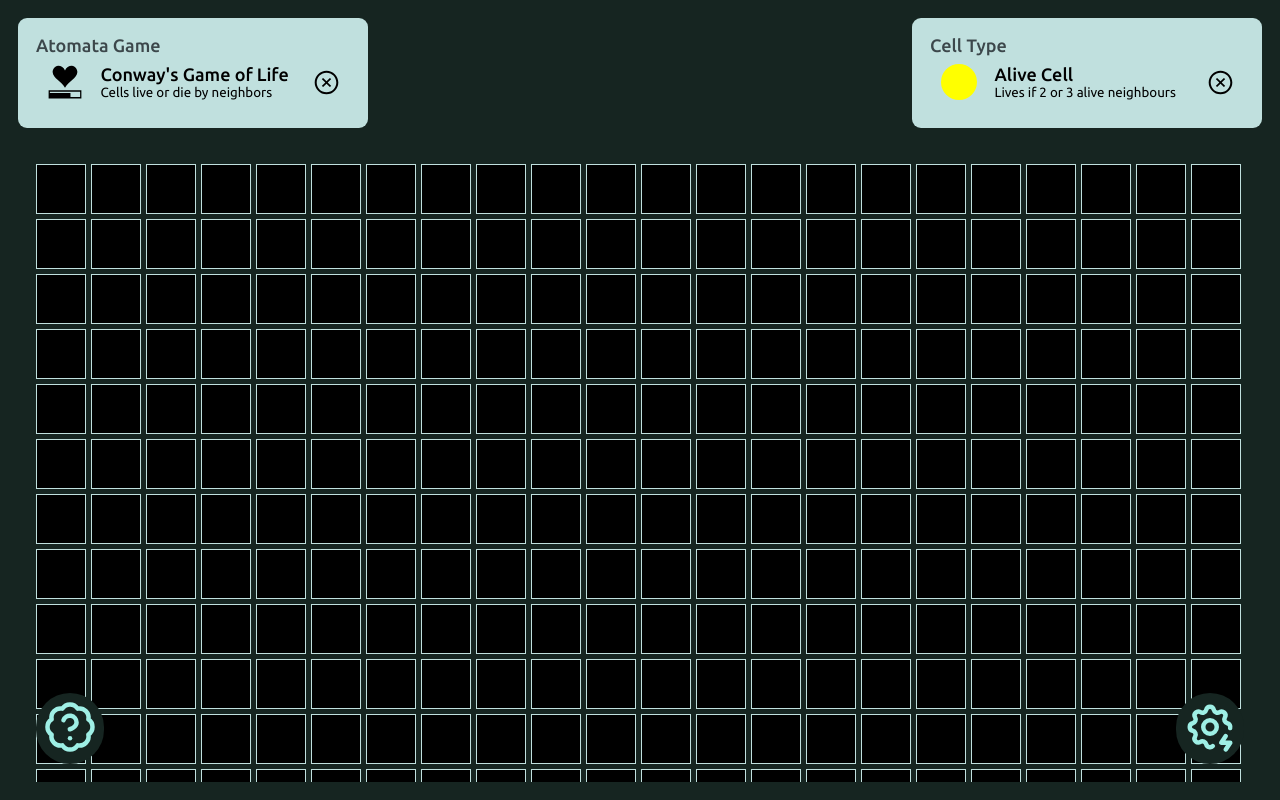
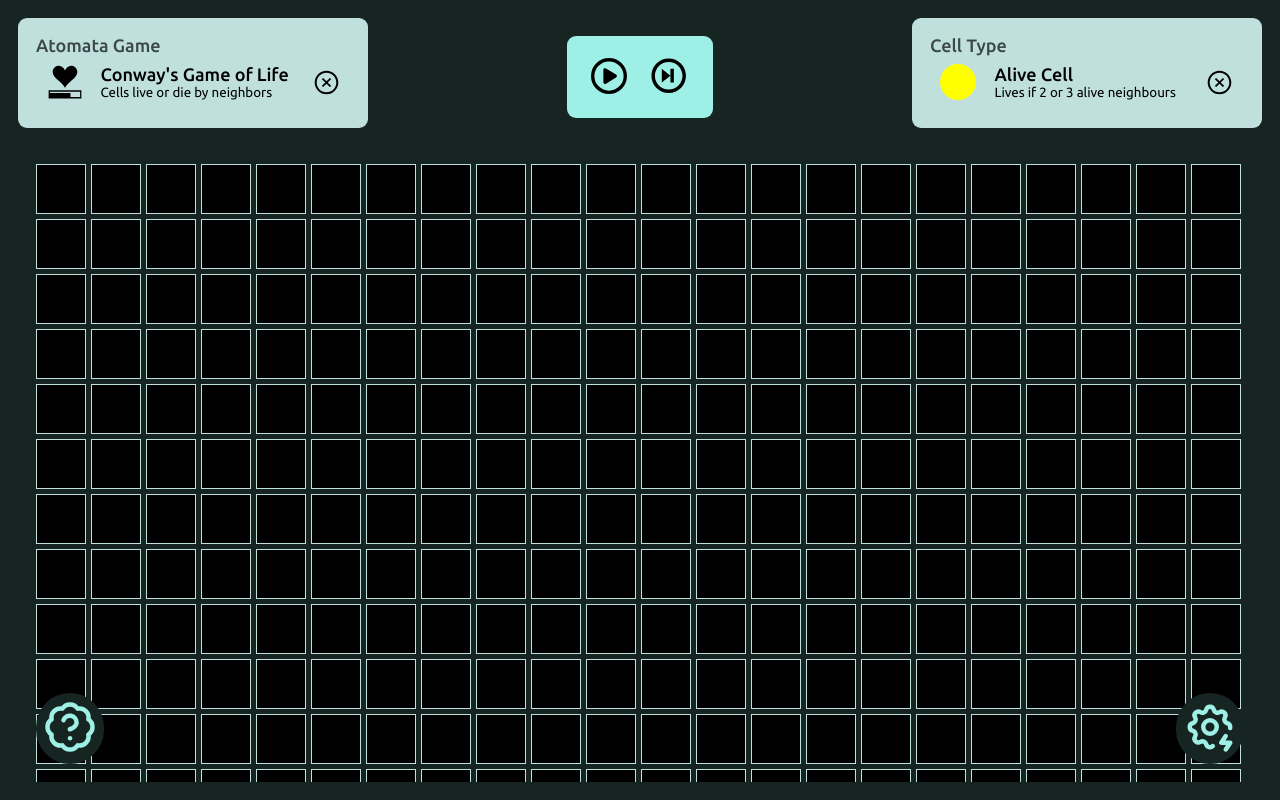
Before and after one commit to deepmind32/automata-world, a React (Vite) app: page / in a window 1280 px wide. Built offline with nearby package versions, Linux system fonts and the light colour scheme.

Commit message:
creates generation step logic

```diff
--- a/src/_components/grid/grid.jsx
+++ b/src/_components/grid/grid.jsx
@@ -3,6 +3,7 @@ import React, { useEffect, useState } from "react";
 
 export default function Grid({
 	compute_next_generation,
+	time_step = 0,
 	cells,
 	default_cell,
 	current_create_cell,
@@ -21,6 +22,12 @@ export default function Grid({
 				.map((_) => Array(size).fill(default_cell))
 		);
 	}, [default_cell, size]);
+
+	useEffect(() => {
+		if (time_step > 0) {
+			set_grid(compute_next_generation(grid));
+		}
+	}, [time_step]);
 
 	const handle_cell_clicked = (i, j) => {
 		set_grid((prev) => {
--- /dev/null
+++ b/src/_utils/compute-next-generation/brian-brain.js
@@ -0,0 +1,7 @@
+export default function compute_next_generation(grid) {
+	const updated_grid = [...grid];
+	updated_grid[0][0] = updated_grid[0][1];
+	updated_grid[0][1] = grid[0][0];
+
+	return updated_grid;
+}
--- /dev/null
+++ b/src/_utils/compute-next-generation/conway-game-of-life.js
@@ -0,0 +1,13 @@
+function copy_grid(grid) {
+	return JSON.parse(JSON.stringify(grid));
+}
+
+export default function compute_next_generation(grid) {
+	const updated_grid = copy_grid(grid);
+
+	const temp = grid[0][0];
+	updated_grid[0][0] = updated_grid[0][1];
+	updated_grid[0][1] = grid[0][0];
+
+	return updated_grid;
+}
--- /dev/null
+++ b/src/_utils/compute-next-generation/index.js
@@ -0,0 +1,16 @@
+import conway_next_generation_step from "./conway-game-of-life";
+import brian_next_generation_step from "./brian-brain";
+import langton_next_generation_step from "./langton-ant";
+import wireworld_next_generation_step from "./wire-world";
+
+export default function get_next_generation_step(automata) {
+	if (automata === "Conway's Game of Life") {
+		return conway_next_generation_step;
+	} else if (automata === "Langton's Ant") {
+		return langton_next_generation_step;
+	} else if (automata === "Brian's Brain") {
+		return brian_next_generation_step;
+	} else if (automata === "Wire World") {
+		return wireworld_next_generation_step;
+	}
+}
--- /dev/null
+++ b/src/_utils/compute-next-generation/langton-ant.js
@@ -0,0 +1,7 @@
+export default function compute_next_generation(grid) {
+	const updated_grid = [...grid];
+	updated_grid[0][0] = updated_grid[0][1];
+	updated_grid[0][1] = grid[0][0];
+
+	return updated_grid;
+}
--- /dev/null
+++ b/src/_utils/compute-next-generation/wire-world.js
@@ -0,0 +1,7 @@
+export default function compute_next_generation(grid) {
+	const updated_grid = [...grid];
+	updated_grid[0][0] = updated_grid[0][1];
+	updated_grid[0][1] = grid[0][0];
+
+	return updated_grid;
+}
--- a/src/app.jsx
+++ b/src/app.jsx
@@ -1,11 +1,14 @@
-import { useState } from "react";
+import { useState, useEffect } from "react";
 import { LuBadgeHelp } from "react-icons/lu";
 import { TbSettingsBolt } from "react-icons/tb";
+import { FaRegCirclePause, FaRegCirclePlay } from "react-icons/fa6";
+import { BiSkipNextCircle } from "react-icons/bi";
 
 import Grid from "./_components/grid/grid";
 import styles from "./app.module.css";
 import ModernSelect from "./_components/modern-select/modern-select";
 import { get_all_automata, get_automata_info } from "./_utils/automata_types";
+import get_next_generation_step from "./_utils/compute-next-generation";
 
 export default function App() {
 	const all_automatas = get_all_automata();
@@ -17,6 +20,9 @@ export default function App() {
 	const [current_create_cell, set_current_create_cell] = useState(
 		current_automata_info["initial_create_cell"]
 	);
+	const [generation_step, set_generation_step] = useState(0);
+	const [generation_timer_running, set_generation_timer_running] =
+		useState(false);
 
 	const handle_create_cell_change = (cell_name) => {
 		set_current_create_cell(cell_name);
@@ -28,6 +34,27 @@ export default function App() {
 		);
 	};
 
+	const handle_app_controls_clicked = (type) => {
+		if (type === "pause") {
+			set_generation_timer_running(false);
+		} else if (type === "play") {
+			set_generation_timer_running(true);
+		} else if (type === "next") {
+			set_generation_timer_running(false);
+			set_generation_step((prev) => prev + 1);
+		}
+	};
+
+	useEffect(() => {
+		const generation_step_intervals = setInterval(() => {
+			generation_timer_running && set_generation_step((prev) => prev + 1);
+		}, 2000);
+
+		return () => {
+			clearInterval(generation_step_intervals);
+		};
+	}, [generation_timer_running]);
+
 	return (
 		<main className={styles["app"]}>
 			<header className={styles["app__header"]}>
@@ -38,6 +65,23 @@ export default function App() {
 					initial_option="Conway's Game of Life"
 					on_option_change={handle_automata_change}
 				/>
+
+				<div className={styles["app__header__controls"]}>
+					{generation_timer_running && (
+						<button onClick={handle_app_controls_clicked.bind(null, "pause")}>
+							<FaRegCirclePause size="2rem" />
+						</button>
+					)}
+					{!generation_timer_running && (
+						<button onClick={handle_app_controls_clicked.bind(null, "play")}>
+							<FaRegCirclePlay size="2rem" />
+						</button>
+					)}
+					<button onClick={handle_app_controls_clicked.bind(null, "next")}>
+						<BiSkipNextCircle size="2.3rem" />
+					</button>
+				</div>
+
 				<ModernSelect
 					name={"Cell Type"}
 					options={current_automata_info["cells"]}
@@ -48,6 +92,8 @@ export default function App() {
 
 			<div className={styles["app__grid"]}>
 				<Grid
+					compute_next_generation={get_next_generation_step(current_automata)}
+					time_step={generation_step}
 					size={30}
 					cells={current_automata_info["cells"]}
 					default_cell={current_automata_info["default_cell"]}
--- a/src/app.module.css
+++ b/src/app.module.css
@@ -13,6 +13,21 @@
 	justify-content: space-between;
 	padding: 1rem;
 	align-items: flex-start;
+}
+
+.app__header__controls {
+	background-color: var(--color-ice-blue);
+	padding: 1rem;
+	display: flex;
+	gap: 0.5rem;
+	border-radius: 0.5rem;
+	margin-top: 1rem;
+	transition: transform 0.25s ease-out;
+}
+
+.app__header__controls button:hover {
+	transform: scale(1.1);
+	transition: transform 0.25s ease-in;
 }
 
 .app__grid {
--- a/src/stylesheets/reset.css
+++ b/src/stylesheets/reset.css
@@ -54,4 +54,5 @@ table {
 button {
 	border: none;
 	background-color: transparent;
+	cursor: pointer;
 }
```
